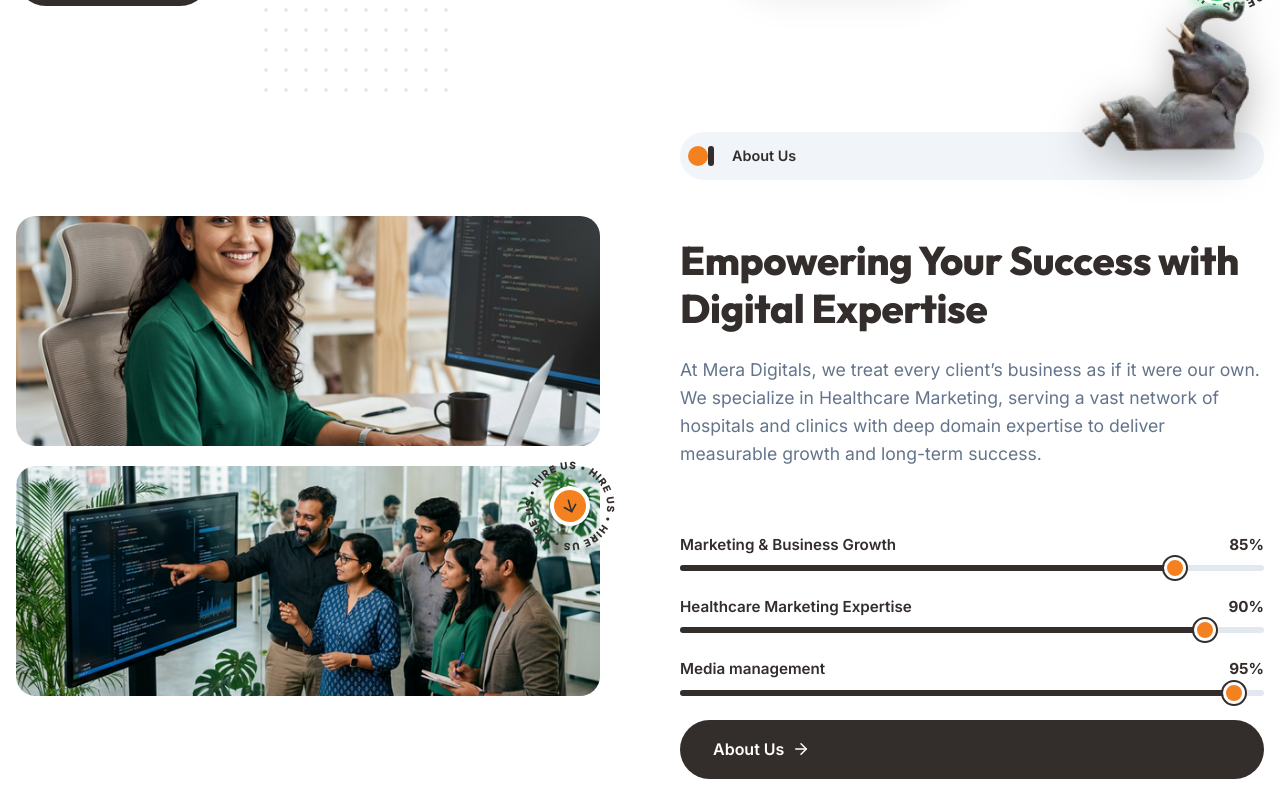
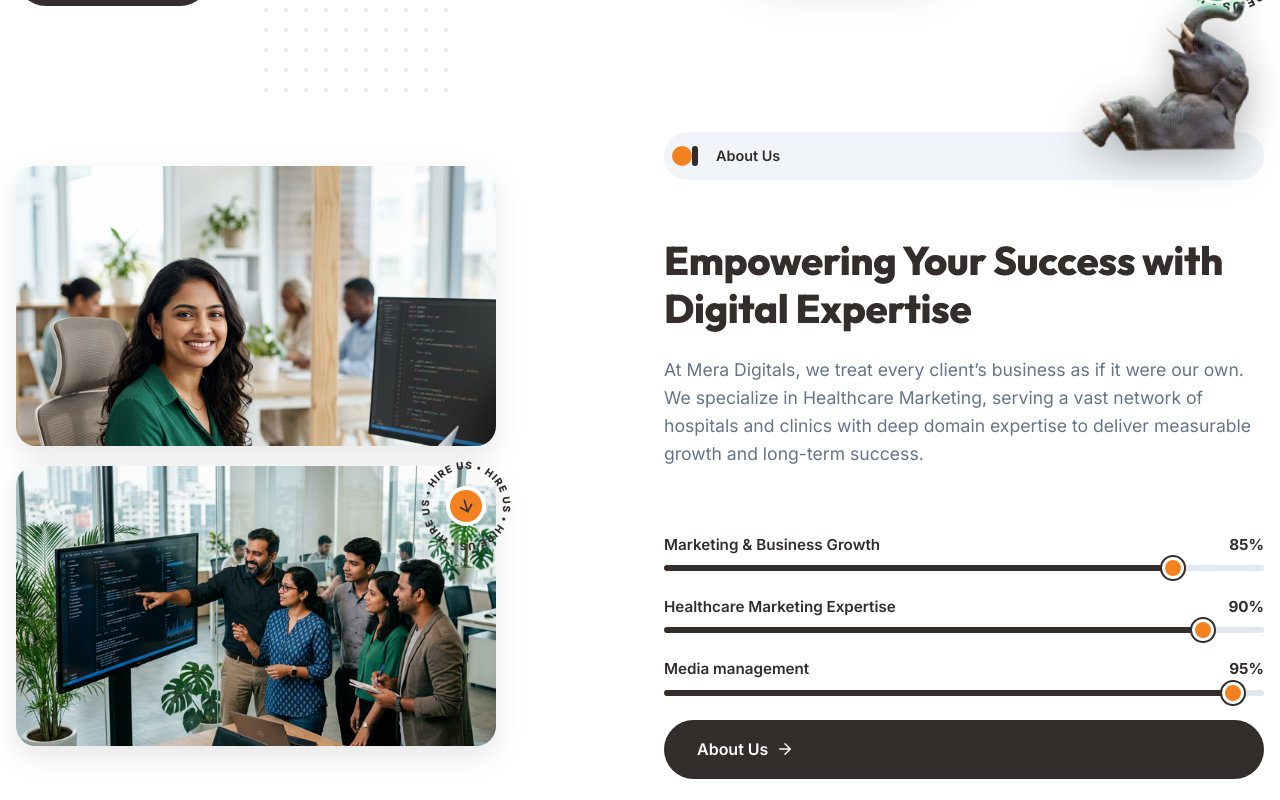
Before and after one commit to Ahad-Shaik/Digital-Marketing-Next-Js, a Next.js app: page / in a window 1280 px wide. Shown: the part 620-1420 px from the top of the page. Built offline with nearby package versions, Linux system fonts and the light colour scheme.

Commit message:
feat: Adjust `aboutGrid` gap, set `aboutContent` max-width, and improve `aboutImg` styling with increased height, shadow, and object fit.

```diff
--- a/src/styles/Home.module.css
+++ b/src/styles/Home.module.css
@@ -1376,7 +1376,7 @@
 .aboutGrid {
   display: grid;
   grid-template-columns: 1fr 1fr;
-  gap: 5rem;
+  gap: 3rem;
   align-items: center;
   margin-bottom: 4rem;
 }
@@ -1387,24 +1387,28 @@
   display: flex;
   flex-direction: column;
   gap: 1.25rem;
+  max-width: 480px;
 }
 
 .aboutImgTop,
 .aboutImgBottom {
   width: 100%;
+  height: 280px;
   border-radius: 20px;
   overflow: hidden;
-}
-
-.aboutImgTop {
-  height: 230px;
-}
-
-.aboutImgBottom {
-  height: 230px;
-}
-
-.aboutImgTop img,
+  box-shadow: 0 10px 30px rgba(0, 0, 0, 0.1);
+  background: #f8fafc;
+}
+
+.aboutImgTop img {
+  width: 100%;
+  height: 100%;
+  object-fit: cover;
+  object-position: top center;
+  /* Ensures head isn't cut off */
+  display: block;
+}
+
 .aboutImgBottom img {
   width: 100%;
   height: 100%;
```
